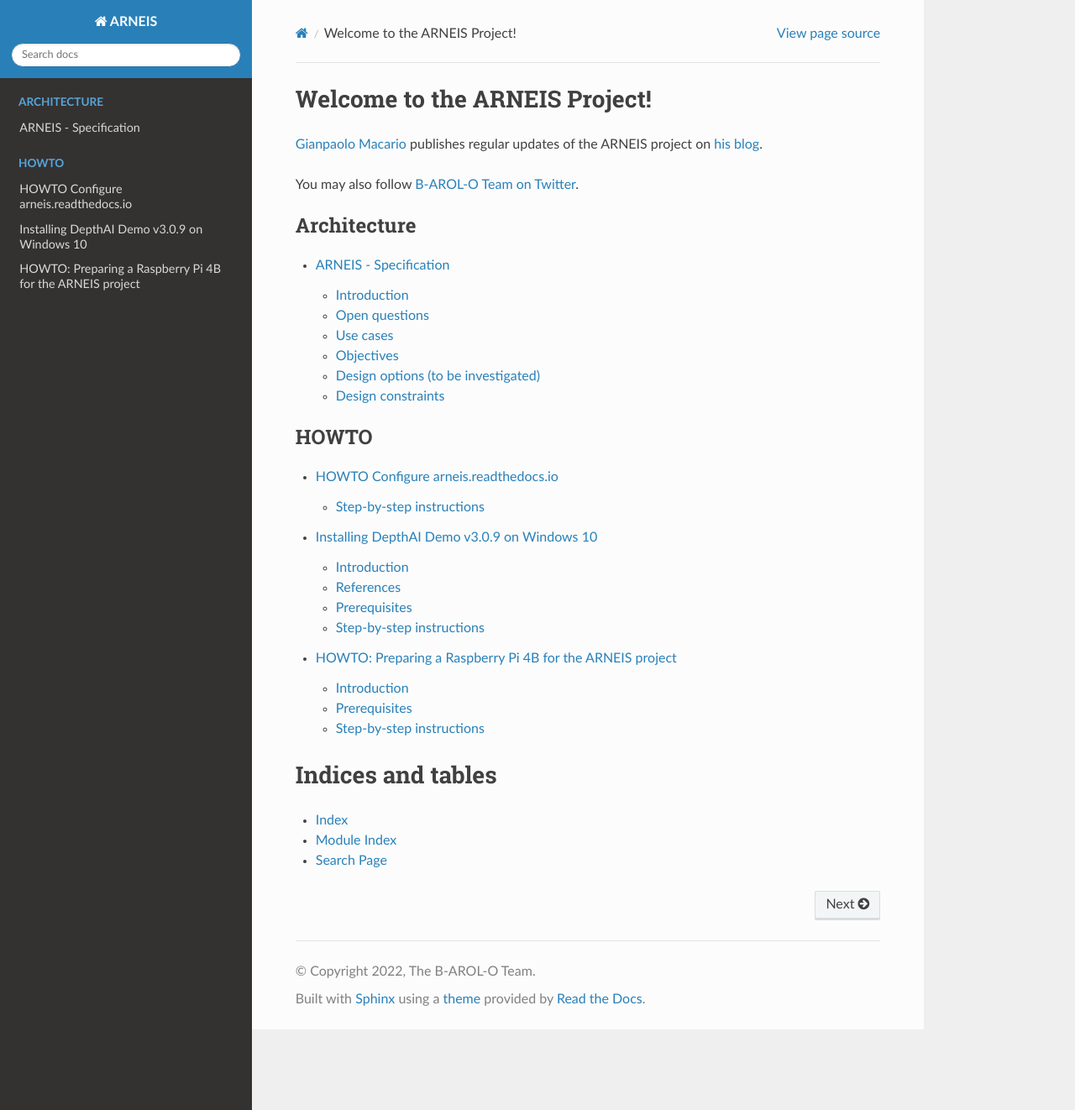
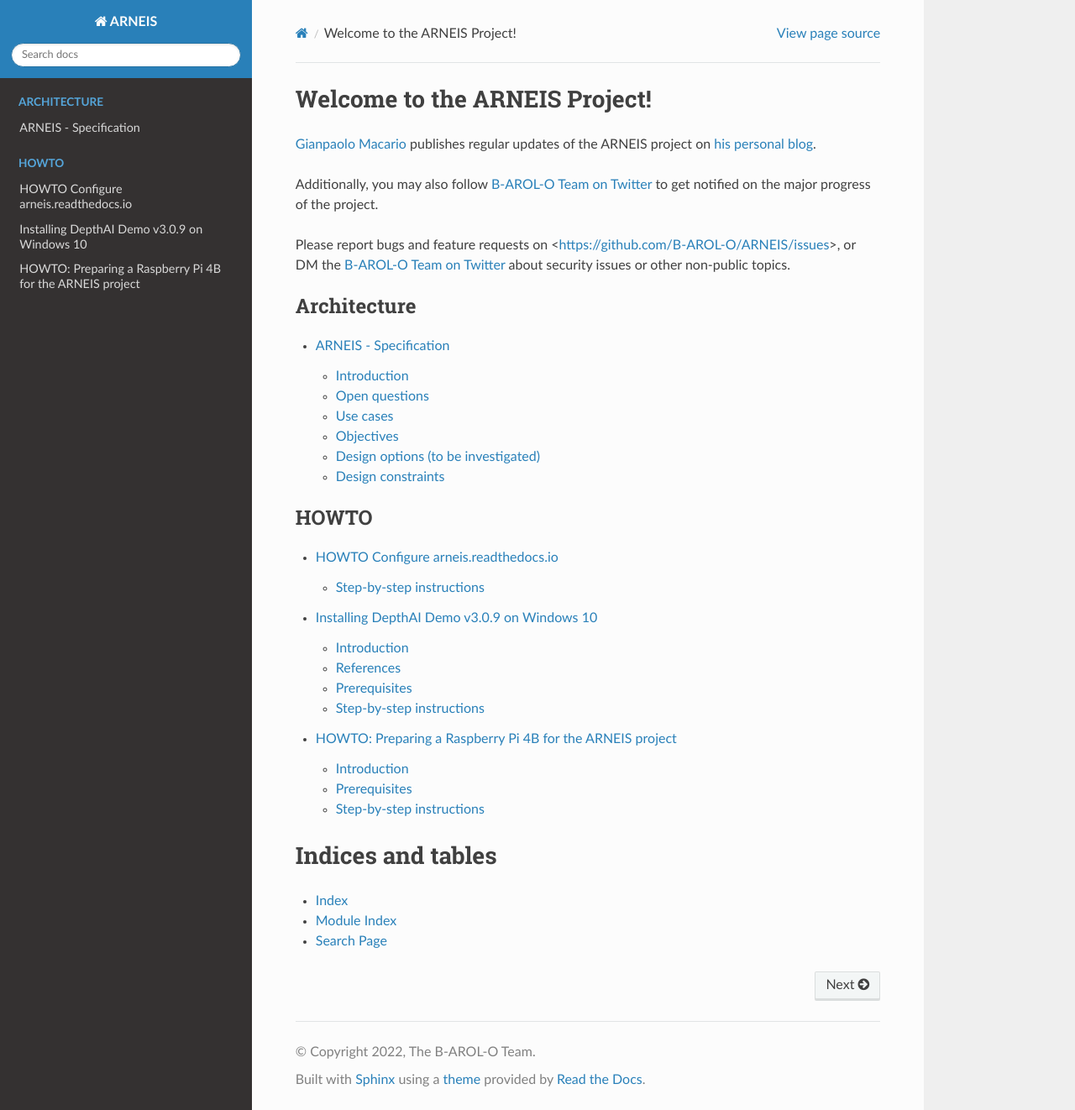
Before and after one commit to B-AROL-O/ARNEIS, a Sphinx documentation site: the page built from docs/index.rst, in a window 1280 px wide and 1322 px high. Shown: the whole window at 84% size. Built offline with Sphinx 7.4.7 and the Read the Docs theme 2.0.0, drawn with Linux system fonts in a browser that asks for light colours.

Commit message:
Improve front page

```diff
--- a/docs/index.rst
+++ b/docs/index.rst
@@ -6,9 +6,12 @@
 Welcome to the ARNEIS Project!
 ==============================
 
-`Gianpaolo Macario <https://gmacario.github.io/>`_ publishes regular updates of the ARNEIS project on `his blog <https://gmacario.github.io/posts>`_.
+`Gianpaolo Macario <https://github.com/gmacario/>`_ publishes regular updates of the ARNEIS project on `his personal blog <https://gmacario.github.io/posts>`_.
 
-You may also follow `B-AROL-O Team on Twitter <https://twitter.com/baroloteam>`_.
+Additionally, you may also follow `B-AROL-O Team on Twitter <https://twitter.com/baroloteam>`_ to get notified on the major progress of the project.
+
+Please report bugs and feature requests on <https://github.com/B-AROL-O/ARNEIS/issues>,
+or DM the `B-AROL-O Team on Twitter <https://twitter.com/baroloteam>`_ about security issues or other non-public topics.
 
 .. toctree::
    :maxdepth: 2
```
